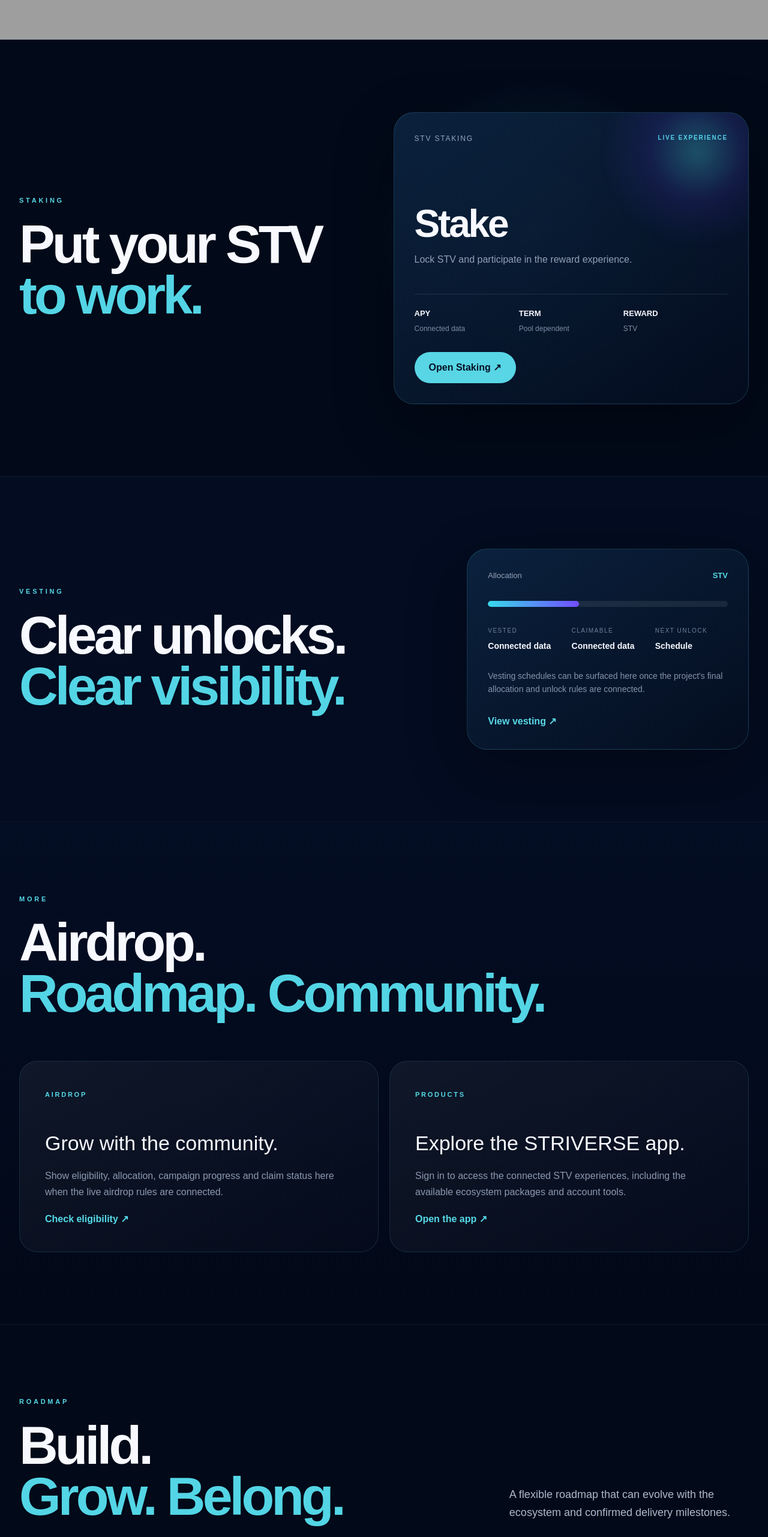
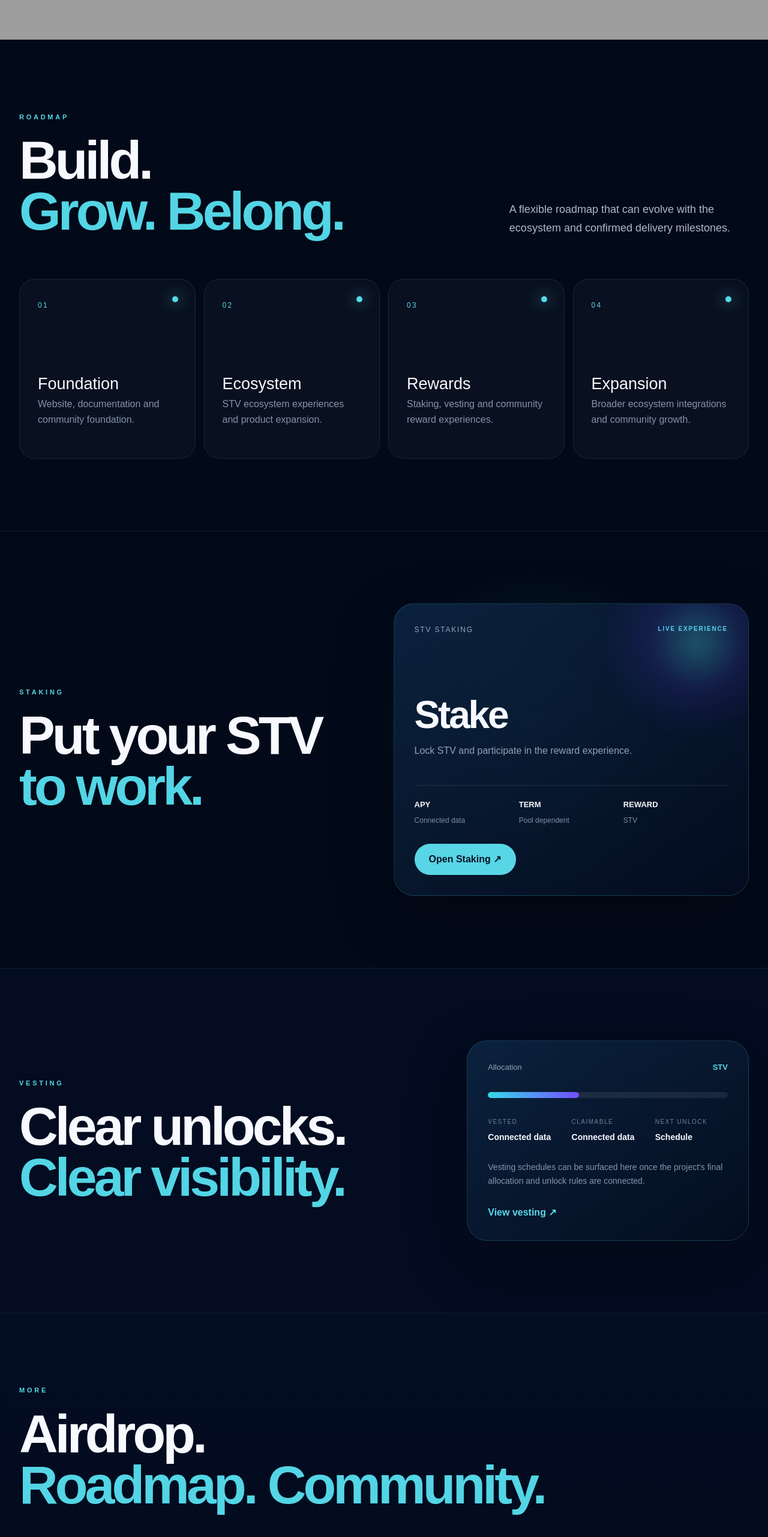
Before and after one commit to striverse/striverse, a Next.js app: page / in a window 1280 px wide. Shown: the part 2746-5309 px from the top of the page at 60% size. Built offline with nearby package versions, Linux system fonts and the light colour scheme; no server answers; the database is empty; grey boxes are pictures that could not be loaded.

Commit message:
Place Roadmap directly after Tokenomics

```diff
--- a/app/page.tsx
+++ b/app/page.tsx
@@ -108,6 +108,8 @@
         </div>
       </section>
 
+
+
 <section id="tokenomics" className="site-section token-section">
         <div className="tokenomics-reference-image-wrap">
           <img
@@ -115,6 +117,14 @@
             src="/a_futuristic_neon_sci_fi_infographics_poster_ui.png"
             alt="STRIVERSE tokenomics — Strive, Grow, Belong"
           />
+        </div>
+      </section>
+
+<section id="roadmap" className="site-section roadmap-section">
+        <div className="section-shell">
+          <p className="section-kicker">ROADMAP</p>
+          <div className="section-heading-row"><h2>Build.<br /><span>Grow. Belong.</span></h2><p>A flexible roadmap that can evolve with the ecosystem and confirmed delivery milestones.</p></div>
+          <div className="roadmap-grid">{roadmap.map(([num, title, text]) => <article key={num} className="roadmap-card"><span>{num}</span><div className="roadmap-dot" /><h3>{title}</h3><p>{text}</p></article>)}</div>
         </div>
       </section>
 
@@ -150,7 +160,7 @@
         </div>
       </section>
 
-      <section id="more" className="site-section more-section">
+<section id="more" className="site-section more-section">
         <div className="section-shell">
           <p className="section-kicker">MORE</p>
           <h2>Airdrop.<br /><span>Roadmap. Community.</span></h2>
@@ -161,13 +171,7 @@
         </div>
       </section>
 
-      <section id="roadmap" className="site-section roadmap-section">
-        <div className="section-shell">
-          <p className="section-kicker">ROADMAP</p>
-          <div className="section-heading-row"><h2>Build.<br /><span>Grow. Belong.</span></h2><p>A flexible roadmap that can evolve with the ecosystem and confirmed delivery milestones.</p></div>
-          <div className="roadmap-grid">{roadmap.map(([num, title, text]) => <article key={num} className="roadmap-card"><span>{num}</span><div className="roadmap-dot" /><h3>{title}</h3><p>{text}</p></article>)}</div>
-        </div>
-      </section>
+
 
       <section id="community" className="site-section community-section">
         <div className="community-shell">
```
